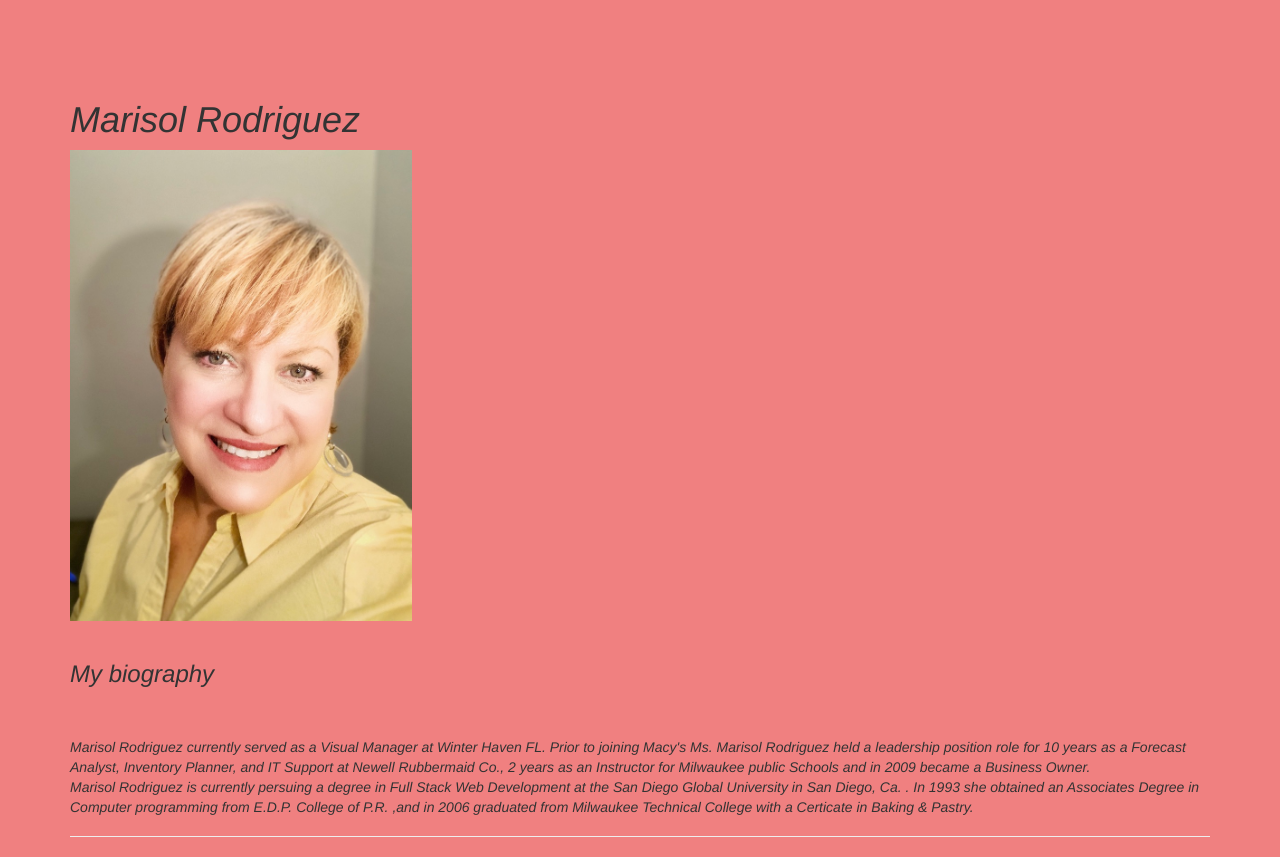
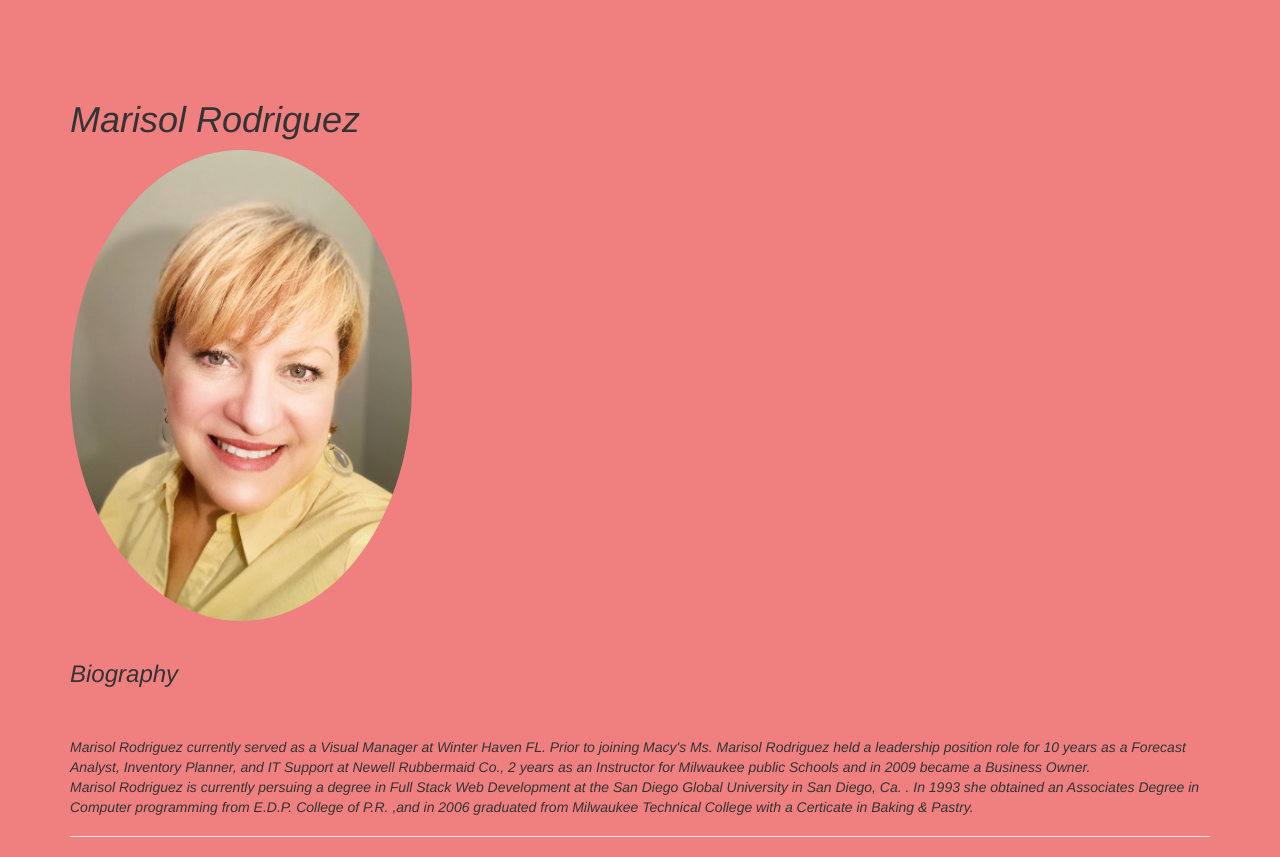
Before and after one commit to Marisol610/catalog-app, a Flask app: page /about in a window 1280 px wide. Shown: the part 52-909 px from the top of the page. Run offline with Flask 2, Linux system fonts and the light colour scheme; some libraries are stand-ins or nearby versions.

Commit message:
FDSI-112 assign

```diff
--- a/app/templates/about.html
+++ b/app/templates/about.html
@@ -9,10 +9,11 @@
 
     <div class="container">
         <div class="page-header"><br>
-            <h1 class="hearder" style="font-style: italic;">Marisol Rodriguez </h1>
+            <h1 class="hearder" style="font-style: italic; ">Marisol Rodriguez </h1>
 
-            <img class="pic" style="width:30%" src={{ url_for("static", filename="mypic.jpg") }}><br><br>
-            <h3 class="subheader" style="font-style: italic;">My biography</h3><br><br>
+            <img class="pic" style="width:30%; border-radius: 60%;"
+                src={{ url_for("static", filename="mypic.jpg") }}><br><br>
+            <h3 class="subheader" style="font-style: italic;"> Biography</h3><br><br>
 
             <P class="paragraph" style="font-style: italic;">
                 Marisol Rodriguez currently served as a Visual Manager at
```
Also changed, not shown: app/templates/products.html (+5 -3 lines), app/static/3-Piece-Patio-Furniture-Set.jpg (added), app/static/Digital Watch.jpg (added), app/static/Jumbo Eraser.png (added), app/static/Yellow Sheets notepad.jpg (added), app/static/bean bag.jpg (added), app/static/css/style.css (added), app/static/firep.jpg (added), app/static/rug.jpg (added).
